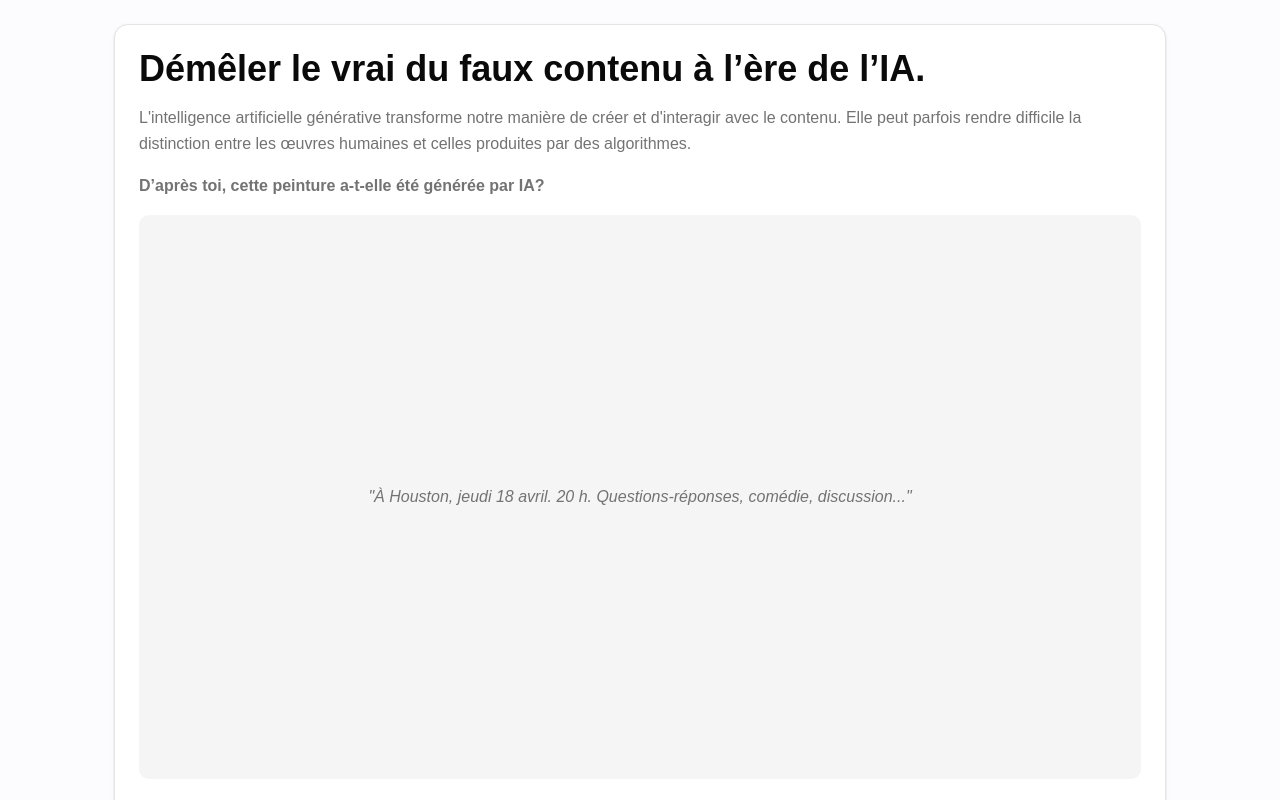
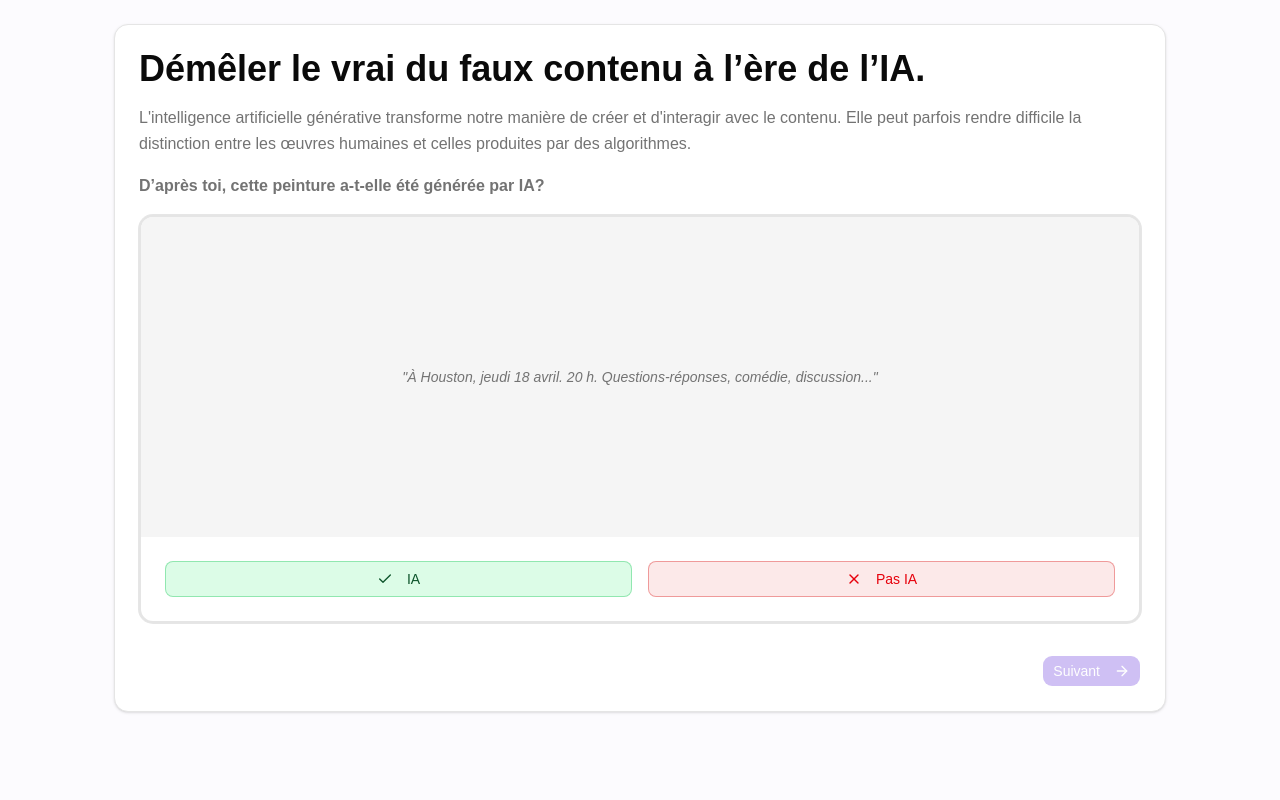
Before and after one commit to PierreTDX/y-days, a React (Vite) app: page /#/capsules/3 in a window 1280 px wide. Shown: the top 800 px of the page. Built offline with nearby package versions, Linux system fonts and the light colour scheme.

Commit message:
border dynamique

```diff
--- a/src/pages/capsules/Capsule3.jsx
+++ b/src/pages/capsules/Capsule3.jsx
@@ -1,7 +1,8 @@
 import { useState, useEffect } from 'react'
 import { Button } from "@/components/ui/button"
+import { Card } from "@/components/ui/card"
 import { useNavigate } from 'react-router-dom'
-import { ArrowLeft, ArrowRight } from "lucide-react"
+import { ArrowLeft, ArrowRight, Check, X } from "lucide-react"
 
 export default function Capsule3({ onComplete, canResume, onResume, onProgress }) {
     const [step, setStep] = useState(0)
@@ -33,21 +34,48 @@ export default function Capsule3({ onComplete, canResume, onResume, onProgress }
                     <p className="text-muted-foreground leading-relaxed font-bold">
                         D’après toi, cette peinture  a-t-elle été générée par IA?
                     </p>
-                    <div className="aspect-video bg-muted rounded-lg flex items-center justify-center text-muted-foreground mb-6 overflow-hidden relative">
+                    <Card className={`p-0 gap-0 border-2 ${gameResult !== null ? (gameResult ? 'border-green-500' : 'border-red-500') : 'border-border'}`}>
+                        <div className="aspect-video bg-muted flex items-center justify-center text-muted-foreground overflow-hidden relative max-h-[320px]">
                             {/* Placeholder pour une image ou texte */}
                             <p className="p-8 italic">"À Houston, jeudi 18 avril. 20 h. Questions-réponses, comédie, discussion..."</p>
 
                             {gameResult !== null && (
-                            <div className={`absolute inset-0 flex items-center justify-center bg-background/80 backdrop-blur-sm ${gameResult ? 'text-green-500' : 'text-red-500'}`}>
-                                <span className="text-4xl font-bold">{gameResult ? '✅ Bonne réponse !' : '❌ Mauvaise réponse...'}</span>
+                                <div className="absolute top-3 right-3 flex items-center gap-2">
+                                    <span className={`text-sm font-medium ${gameResult ? 'text-green-500' : 'text-red-500'}`}>
+                                        {gameResult ? 'Bonne réponse !' : 'Mauvaise réponse !'}
+                                    </span>
+                                    <div className={`flex items-center justify-center w-5 h-5 rounded-full text-white ${gameResult ? 'bg-green-500' : 'bg-red-500'}`}>
+                                        {gameResult ? (
+                                            <Check className="w-3.5 h-3.5 stroke-[3]" />
+                                        ) : (
+                                            <X className="w-3.5 h-3.5 stroke-[3]" />
+                                        )}
+                                    </div>
                                 </div>
                             )}
                         </div>
 
-                    <div className="flex gap-4 justify-center">
-                        <Button onClick={() => handleGuess(false)} size="lg" variant="secondary" className="w-32">IA</Button>
-                        <Button onClick={() => handleGuess(true)} size="lg" className="w-32">Pas IA</Button>
+                        <div className="flex gap-4 p-6 h-21">
+                            <Button
+                                onClick={() => handleGuess(false)}
+                                size="lg"
+                                variant="outline"
+                                className="flex-1 text-green-900 hover:text-green-950 hover:bg-green-200 border-none"
+                                style={{ background: '#DCFCE7', border: '1px solid rgba(34, 197, 94, 0.4)', borderRadius: '8px' }}
+                            >
+                                <Check className="w-4 h-4 mr-2" /> IA
+                            </Button>
+                            <Button
+                                onClick={() => handleGuess(true)}
+                                size="lg"
+                                variant="outline"
+                                className="flex-1 text-red-600 hover:text-red-700 hover:bg-red-50 dark:hover:bg-red-950/50 border-none"
+                                style={{ background: 'rgba(220, 38, 38, 0.1)', border: '1px solid rgba(220, 38, 38, 0.4)', borderRadius: '8px' }}
+                            >
+                                <X className="w-4 h-4 mr-2" /> Pas IA
+                            </Button>
                         </div>
+                    </Card>
                 </div>
             )}
 
```
Lines whose indentation alone changed are shown as unchanged.
